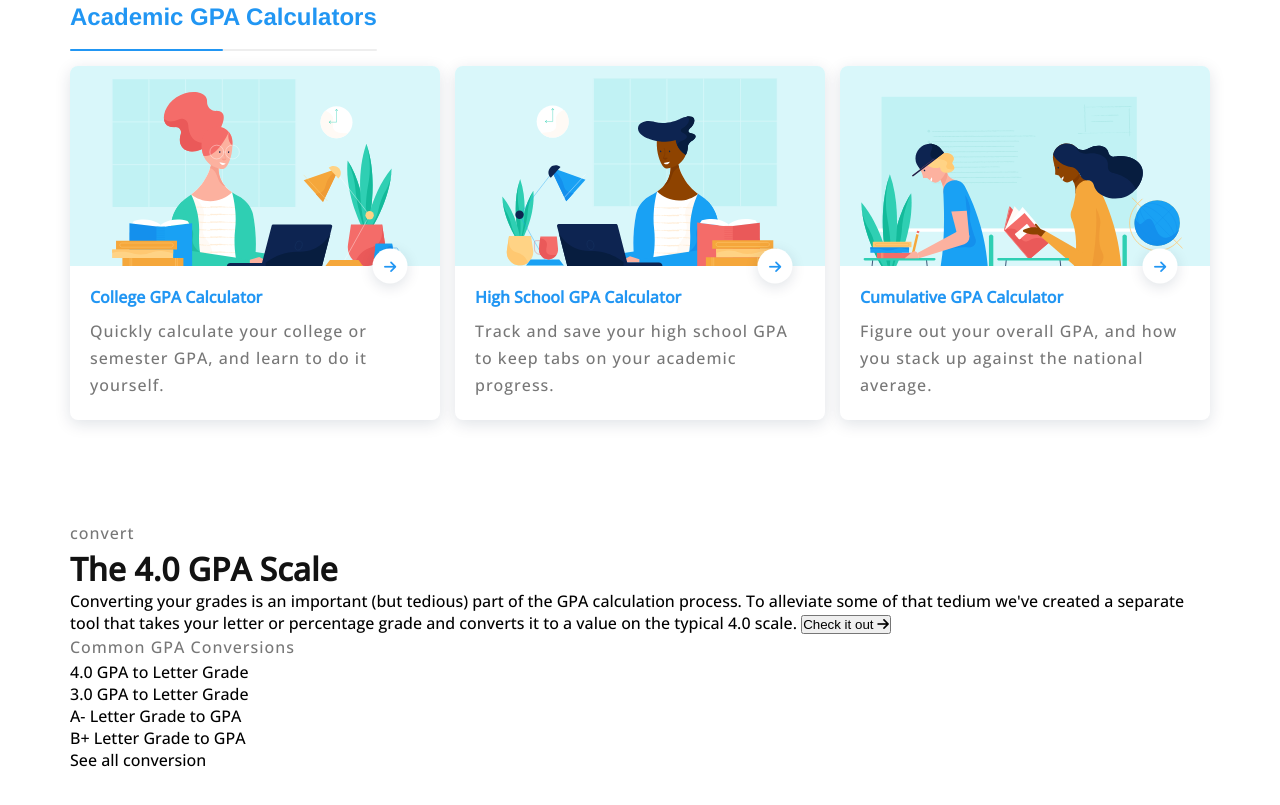
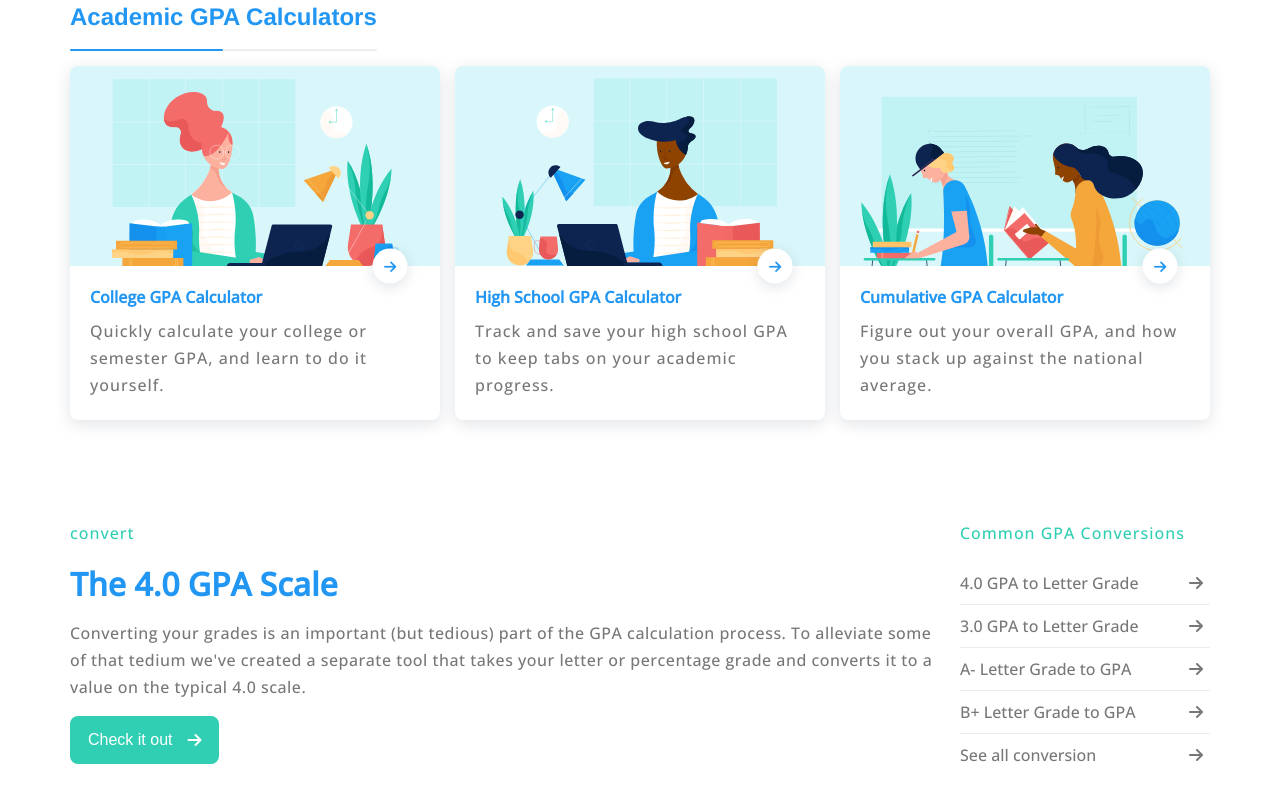
Before and after one commit to AhmedDoban/GPA-calculator, a plain HTML site: page index.html in a window 1280 px wide. Shown: the part 806-1611 px from the top of the page. Before the commit the page ends 1577 px from the top, so only its background shows below. Drawn offline with nearby package versions, Linux system fonts and the light colour scheme.

Commit message:
update new style

```diff
--- a/assets/css/style.css
+++ b/assets/css/style.css
@@ -16,6 +16,7 @@ General
   --main-background-color: #ececec;
   --main-p-color: #777;
   --main-box-shadow: 0 0.25em 1em rgba(7, 29, 63, 0.125);
+  --purple-color: #30cfb3;
 }
 html {
   scroll-behavior: smooth;
@@ -489,3 +490,97 @@ a {
 /*ــــــــــــــــــــــــــــــــــــــــــــــــــــــــــ
 # Scale
 ــــــــــــــــــــــــــــــــــــــــــــــــــــــــــــ*/
+.Scale {
+  position: relative;
+  width: 100%;
+}
+.Scale .container {
+  position: relative;
+  display: flex;
+  gap: 15px;
+  padding-bottom: var(--main-padding-bottom);
+  border-bottom: 1px solid var(--main-background-color);
+}
+.Scale .container .left {
+  position: relative;
+  width: 100%;
+  display: flex;
+  flex-direction: column;
+  gap: 15px;
+}
+.Scale .container .left h1 {
+  position: relative;
+  color: var(--main-color);
+}
+.Scale .container .left span {
+  position: relative;
+  line-height: 1.7;
+  color: var(--main-p-color);
+  letter-spacing: 0.5px;
+  font-size: 16px;
+}
+.Scale .container .left button {
+  position: relative;
+  padding: 15px 18px;
+  border-radius: 0.5em;
+  border: 0;
+  width: fit-content;
+  background-color: var(--purple-color);
+  color: #fff;
+  display: flex;
+  align-items: center;
+  justify-content: center;
+  gap: 15px;
+  font-size: 16px;
+  cursor: pointer;
+  transition: var(--main-transition);
+}
+.Scale .container .left button:hover {
+  transform: scale(1.1);
+}
+
+.Scale .container .left p,
+.Scale .container .right p {
+  position: relative;
+  color: var(--purple-color);
+}
+.Scale .container .right {
+  position: relative;
+  min-width: 250px;
+  max-width: 100%;
+  display: flex;
+  flex-direction: column;
+  gap: 15px;
+}
+.Scale .container .right ul {
+  position: relative;
+  display: flex;
+  flex-direction: column;
+}
+.Scale .container .right ul li {
+  position: relative;
+  padding: 10px 0;
+  color: var(--main-p-color);
+  cursor: pointer;
+  transition: var(--main-transition);
+}
+.Scale .container .right ul li::before {
+  position: absolute;
+  top: 50%;
+  right: 0;
+  transform: translate(-50%, -50%);
+  content: "\f061";
+  font-family: "font awesome 5 free";
+  font-weight: 900;
+  transition: var(--main-transition);
+}
+.Scale .container .right ul li:hover::before {
+  animation: rightAnimaton 0.7s ease-in-out alternate infinite;
+  color: var(--main-color);
+}
+.Scale .container .right ul li:hover {
+  color: var(--main-color-hover);
+}
+.Scale .container .right ul li:not(:last-child) {
+  border-bottom: 1px solid var(--main-background-color);
+}
```
